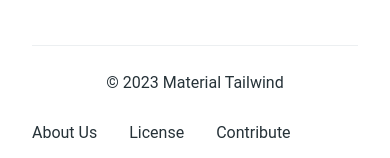
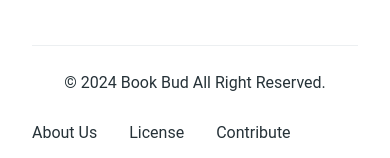
Before and after one commit to Asad9340/Book-Bud, a React (Vite) app: page / in a window 390 px wide. Shown: the part 4425-4583 px from the top of the page. Built offline with nearby package versions, Linux system fonts and the light colour scheme.

Commit message:
responsive for mobile device

```diff
--- a/src/Pages/Shared/Footer/Footer.jsx
+++ b/src/Pages/Shared/Footer/Footer.jsx
@@ -4,7 +4,7 @@
   return (
     <footer className="flex flex-row flex-wrap items-center justify-center gap-y-6 gap-x-12 border-t border-blue-gray-50 py-6 text-center md:justify-between m-4">
       <Typography color="blue-gray" className="font-normal">
-        &copy; 2023 Material Tailwind
+        &copy; 2024 Book Bud All Right Reserved.
       </Typography>
       <ul className="flex flex-wrap items-center gap-y-2 gap-x-8">
         <li>
```
